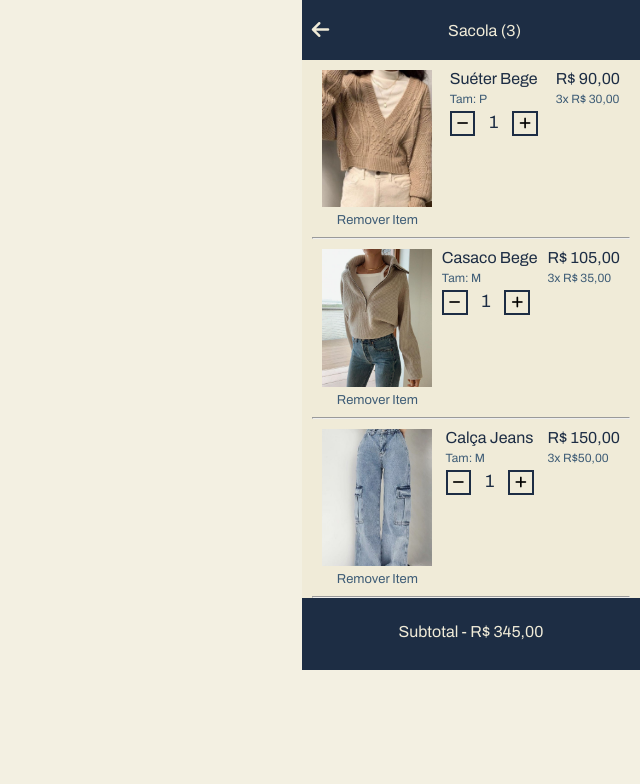
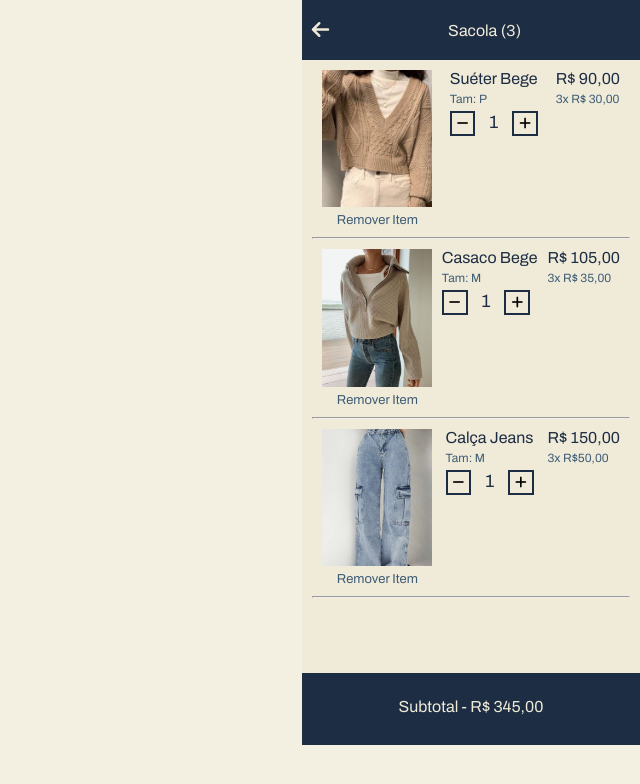
Before and after one commit to hackadev2022/e_commerce_hackadev2022, a website built with Vite: page src/carrinho-busca/carrinho.html in a window 1280 px wide. Shown: the whole page, without its empty margins (640-1280 px from the left). Built offline with nearby package versions, Linux system fonts and the light colour scheme.

Commit message:
Adicionado @media

```diff
--- a/src/carrinho-busca/basic.css
+++ b/src/carrinho-busca/basic.css
@@ -48,9 +48,17 @@ footer:active{
 
 /* MAIN */
 
+@media (min-width: 767px) {
+    body {
+        float: right;
+    }
+
+    main{
+        padding-bottom: 75px;
+    }
+}
+
 body {
-  float: right;
-  height: 100vh;
   font-size: 16px;
   color: #1d2d44;
   background-color: #f0ebd8bc;
```
